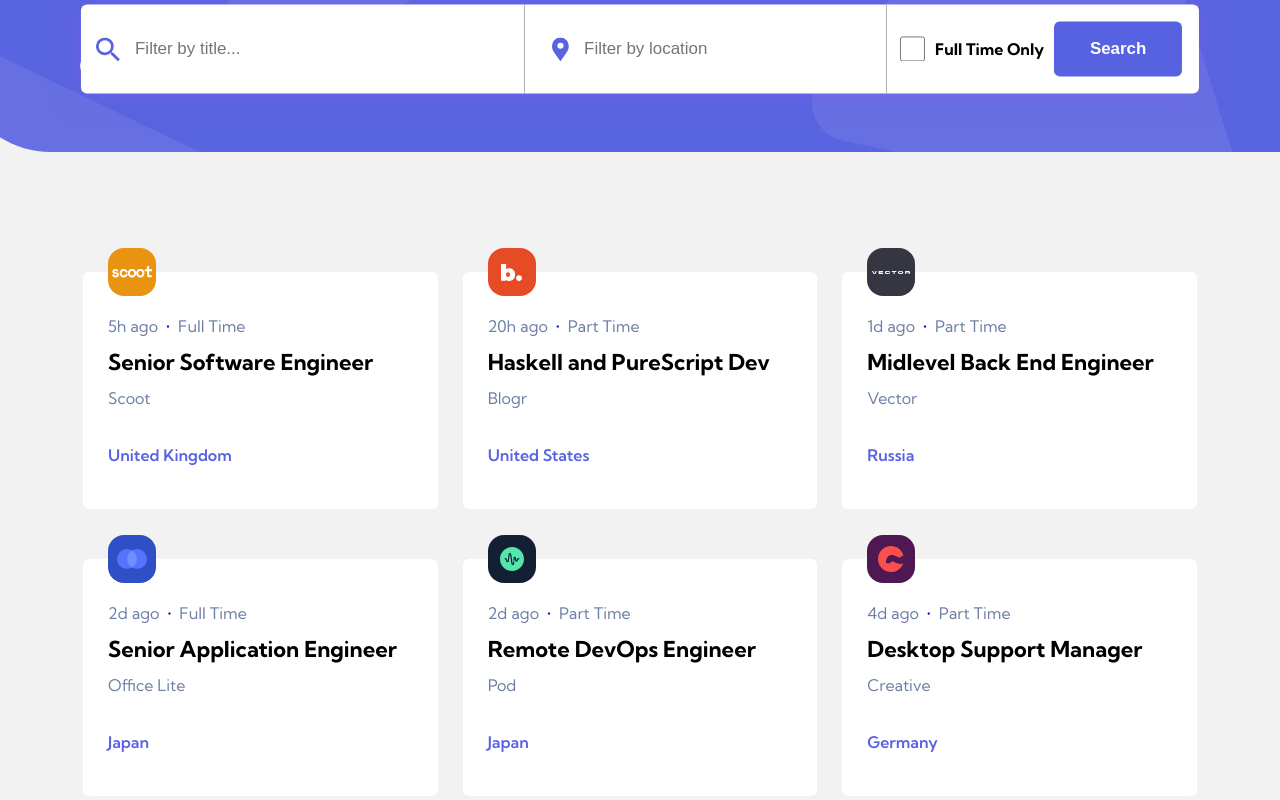
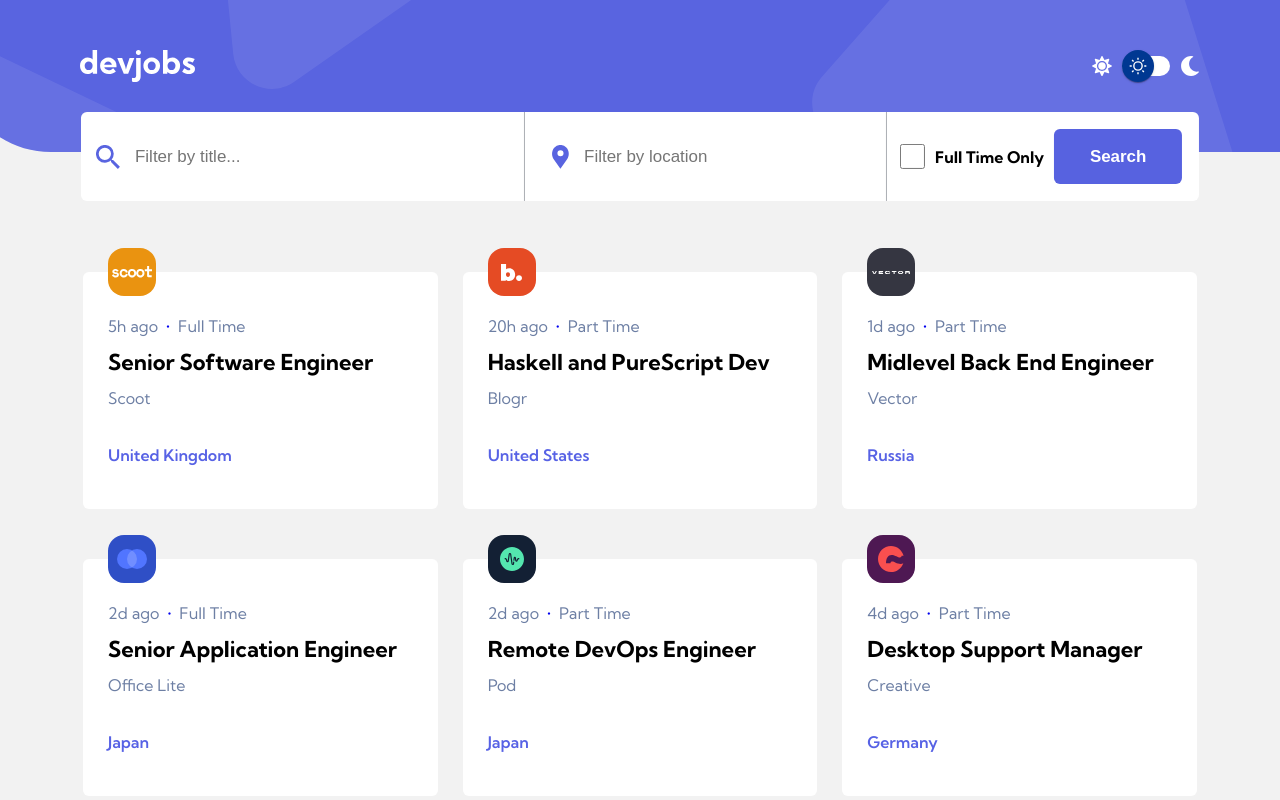
Before and after one commit to Arthursouzafut22/devjobs-app, a React (Vite) app: page / in a window 1280 px wide. Shown: the top 800 px of the page. Built offline with nearby package versions, Linux system fonts and the light colour scheme.

Commit message:
new changes

```diff
--- a/src/Components/NavSearch/NavSearch.tsx
+++ b/src/Components/NavSearch/NavSearch.tsx
@@ -1,4 +1,4 @@
-import { useRef, useState, useLayoutEffect } from "react";
+import { useState } from "react";
 import * as S from "./Style";
 import SvgSearch from "../../assets/imagens/icon-search.svg";
 import SvgLocation from "../../assets/imagens/icon-location.svg";
@@ -11,8 +11,6 @@
 
 const NavSearch = () => {
   const { mobile } = UseMedia("(max-width: 998px)");
-  const refNav = useRef<HTMLDivElement | null>(null);
-  const [searchBar, setSearchBar] = useState(false);
   const [activeModal, setActiveModal] = useState(false);
   const {
     filterJobs,
@@ -22,28 +20,10 @@
     checkTime,
   } = AuthFilterJobs();
   const { checkDark } = AuthJobs();
-  const element = refNav.current;
-
-  // Scroll effect search nav...
-  useLayoutEffect(() => {
-    function scrollNavSearch() {
-      if (element) {
-        const top = element.getBoundingClientRect().top;
-        const scroolBar = Math.floor(window.scrollY);
-        console.log(scroolBar);
-        if (Math.floor(top) < 0) {
-          setSearchBar(true);
-        }
-      }
-    }
-    scrollNavSearch();
-    window.addEventListener("scroll", scrollNavSearch);
-    return () => window.removeEventListener("scroll", scrollNavSearch);
-  }, [element]); //  Nada por enquanto...
 
   return (
     <S.Wrapper>
-      <S.Section checkDark={checkDark} ref={refNav} searchBar={searchBar}>
+      <S.Section checkDark={checkDark}>
         <S.DivSearch
           width={450}
           checkDark={checkDark}
--- a/src/Components/NavSearch/Style.ts
+++ b/src/Components/NavSearch/Style.ts
@@ -10,19 +10,15 @@
 `;
 
 type PropsSearchBar = {
-  searchBar: boolean;
   checkDark: boolean | null;
 };
 
 export const Section = styled.div<PropsSearchBar>`
-  position: ${(props) => (props.searchBar ? "fixed" : "absolute")};
+  position: absolute;
   top: 0%;
   left: 50%;
-  /* transform:translate(-50%, -45%); */
-  transform: ${(props) =>
-    props.searchBar ? "translate(-50%, 5%)" : "translate(-50%, -45%)"};
-  box-shadow: ${(props) =>
-    props.searchBar ? "0 0 32px -4px rgba(139, 92, 246, 0.5)" : "0 0 0 0 0"};
+  transform: translate(-50%, -45%);
+
   will-change: opacity;
   max-width: 69.88rem;
   width: 100%;
--- a/src/Context/ContextThemeColor.tsx
+++ b/src/Context/ContextThemeColor.tsx
@@ -42,7 +42,8 @@
 
     if (checkDark) {
       bodyBackground.style.background = "#121721";
-    } else if (!checkDark) {
+    }
+    if (!checkDark) {
       bodyBackground.style.background = "#F2F2F2";
     }
 
```
Also changed, not shown: src/RequestApi/RequestApi.tsx (+4 -4 lines).
